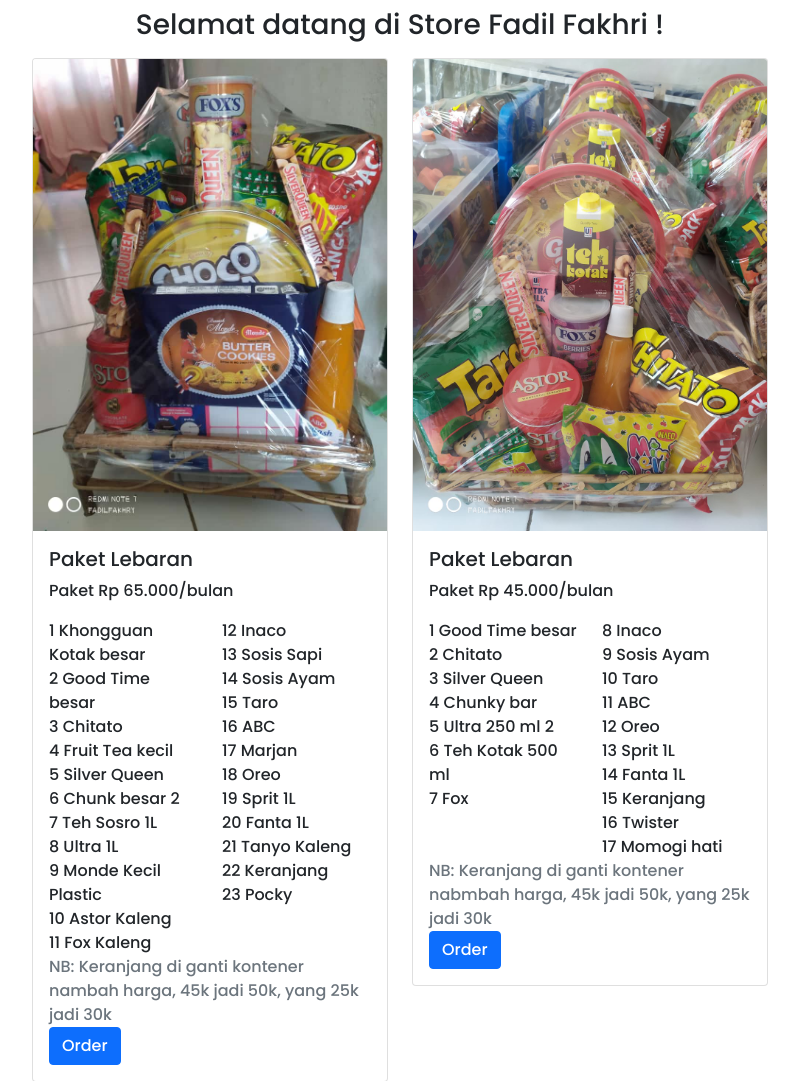
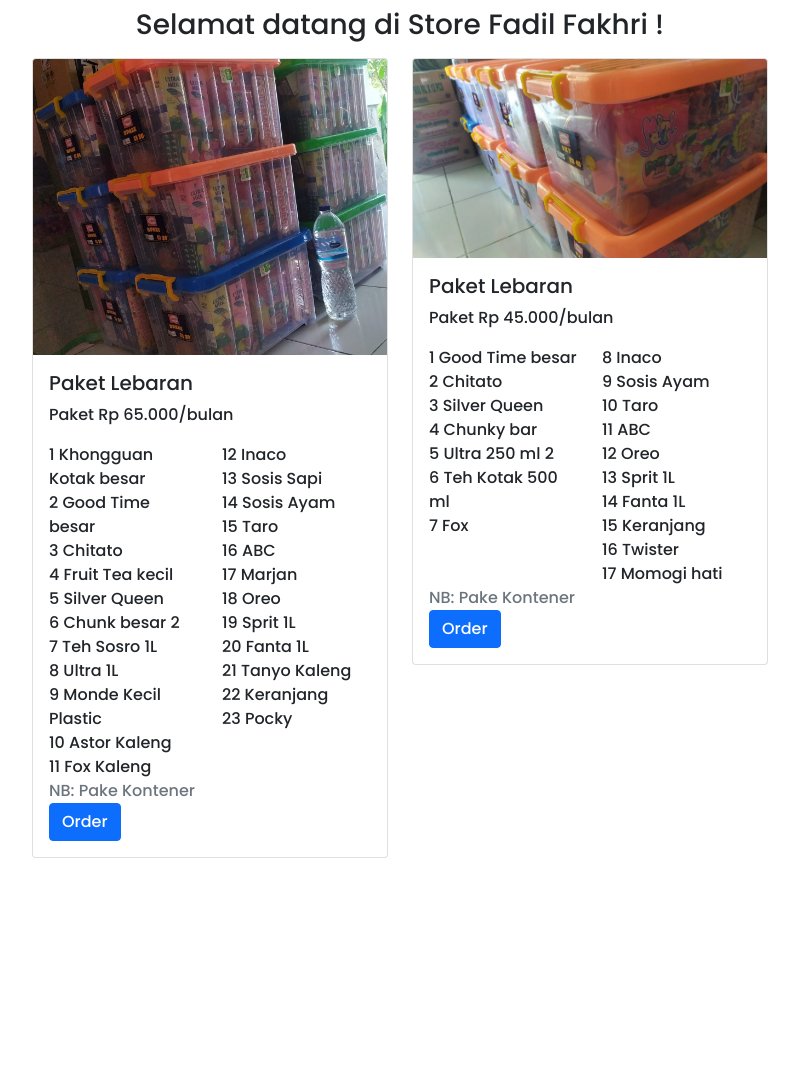
Before and after one commit to syahrizal-alisadikin/fadhilfakhri, a plain HTML site: page index.html in a window 1280 px wide. Shown: the top 1081 px of the page, without its empty margins (240-1039 px from the left). After the commit the page ends 866 px from the top, so only its background shows below. Drawn offline with nearby package versions, Linux system fonts and the light colour scheme.

Commit message:
Update index.html

```diff
--- a/index.html
+++ b/index.html
@@ -26,7 +26,7 @@
       <div class="row justify-content-center">
         <div class="col-md-4 col-sm-12 my-2">
           <div class="card">
-            <img src="./image/paket.jpeg" class="card-img-top" alt="..." />
+            <img src="./image/45k.jpeg" class="card-img-top" alt="..." />
             <div class="card-body">
               <h5 class="card-title">Paket Lebaran</h5>
               <p class="card-text">Paket Rp 65.000/bulan</p>
@@ -60,8 +60,7 @@
                 </div>
               </div>
               <span class="text-muted"
-                >NB: Keranjang di ganti kontener nambah harga, 45k jadi 50k,
-                yang 25k jadi 30k</span
+                >NB: Pake Kontener</span
               >
               <br />
               <a
@@ -74,7 +73,7 @@
         </div>
         <div class="col-md-4 col-sm-12 my-2">
           <div class="card">
-            <img src="./image/paket1.jpeg" class="card-img-top" alt="..." />
+            <img src="./image/60k.jpeg" class="card-img-top" alt="..." />
             <div class="card-body">
               <h5 class="card-title">Paket Lebaran</h5>
               <p class="card-text">Paket Rp 45.000/bulan</p>
@@ -102,8 +101,7 @@
                 </div>
               </div>
               <span class="text-muted"
-                >NB: Keranjang di ganti kontener nabmbah harga, 45k jadi 50k,
-                yang 25k jadi 30k</span
+                >NB: Pake Kontener</span
               >
               <br />
               <a
```
